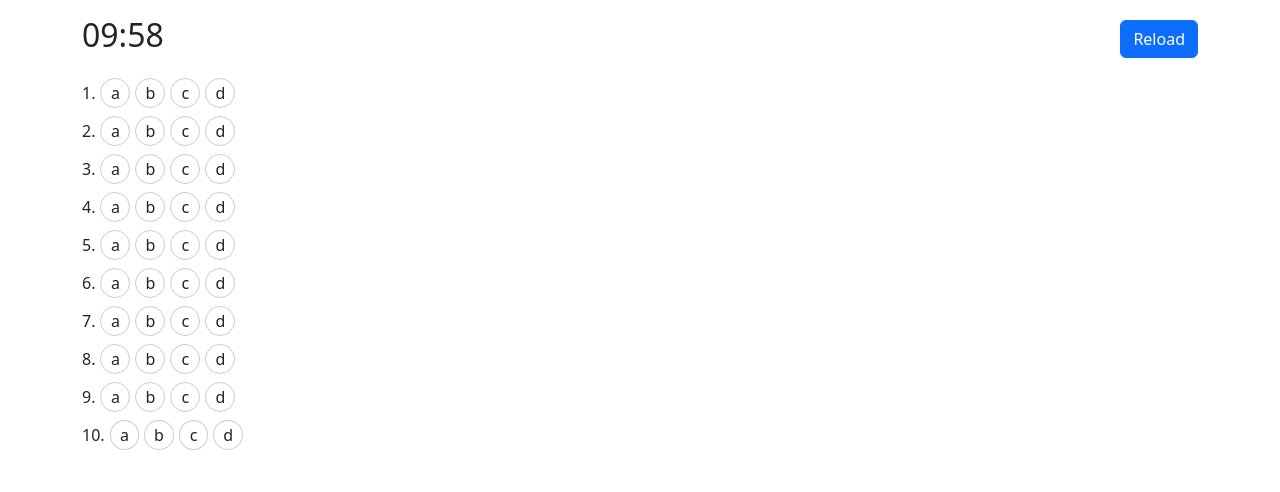
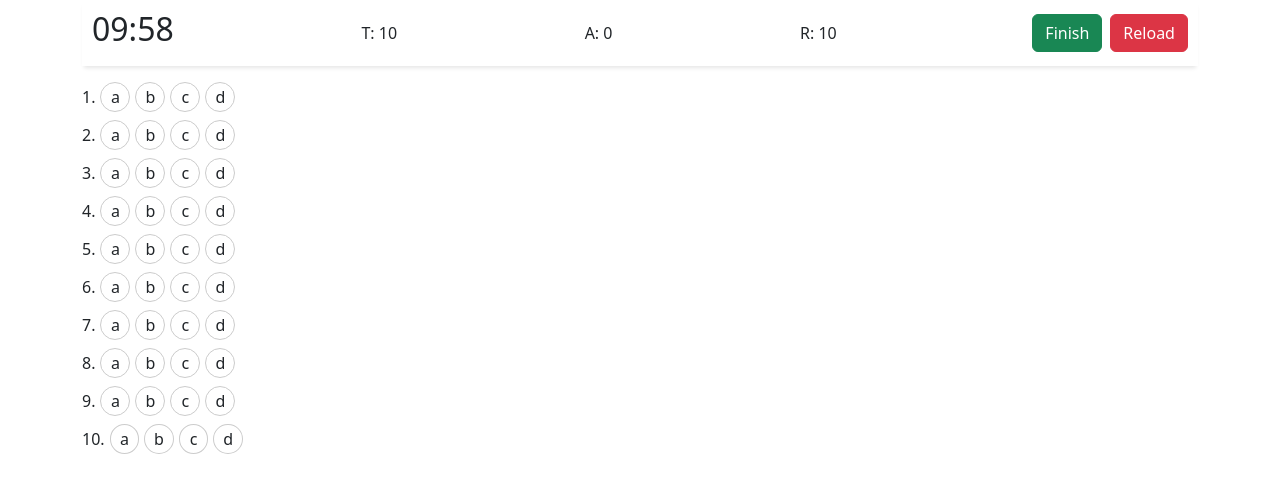
Before and after one commit to farhad0085/Model-Test-OMR, a React app: page / in a window 1280 px wide. Both pictures are taken after a click on the button "Start". Built offline with nearby package versions, Linux system fonts and the light colour scheme.

Commit message:
updated Timer header

```diff
--- a/src/App.css
+++ b/src/App.css
@@ -37,3 +37,12 @@
 .disabled-row {
   pointer-events: none;
 }
+
+.timerWrapper {
+  position: sticky;
+  background: white;
+  padding: 10px;
+  top: 0;
+  z-index: 100;
+  box-shadow: 0 4px 4px -2px rgba(0,0,0,0.1);
+}
--- a/src/components/OMRRow.js
+++ b/src/components/OMRRow.js
@@ -2,7 +2,7 @@ import React, { useState } from "react";
 
 const options = ["a", "b", "c", "d"];
 
-const OMRRow = ({ number, disableRow }) => {
+const OMRRow = ({ number, disableRow, setAnsweredQuestions }) => {
   const [isRowDisabled, setIsRowDisabled] = useState(false);
   const [value, setValue] = useState("");
 
@@ -18,6 +18,7 @@ const OMRRow = ({ number, disableRow }) => {
             className={`option ${value === option && "selected"}`}
             onClick={() => {
               setIsRowDisabled(true);
+              setAnsweredQuestions(answeredQuestions => answeredQuestions + 1)
               setValue(option);
             }}
           >
--- a/src/components/OMRSheet.js
+++ b/src/components/OMRSheet.js
@@ -8,13 +8,15 @@ export default function OMRSheet({
   numberOfQuestions,
   minutes,
   seconds,
+  negativeMark,
   handleReload,
 }) {
   const [isTimeUp, setIsTimeUp] = useState(false);
+  const [answeredQuestions, setAnsweredQuestions] = useState(0)
 
-  const handleTimeout = () => {
+  const handleTimeout = (message) => {
     confirmAlert({
-      title: "Time's up!",
+      title: message || "Time's up!",
       message: "",
       buttons: [
         {
@@ -41,12 +43,17 @@ export default function OMRSheet({
   }
 
   return (
-    <div>
-      <Timer
-        initialTime={parseInt(minutes) * 60 + parseInt(seconds)}
-        onTimeout={handleTimeout}
-        handleReload={handleReload}
-      />
+    <div style={{ position: "relative" }}>
+      <div className="timerWrapper">
+        <Timer
+          initialTime={parseInt(minutes) * 60 + parseInt(seconds)}
+          onTimeout={handleTimeout}
+          handleReload={handleReload}
+          numberOfQuestions={numberOfQuestions}
+          answeredQuestions={answeredQuestions}
+          remainingQuestions={numberOfQuestions - answeredQuestions}
+        />
+      </div>
 
       <div className="mt-3">
         <form>
@@ -54,7 +61,12 @@ export default function OMRSheet({
             {chunkArray(10).map((col, index) => (
               <Col className="mb-4" md={2} sm={12}>
                 {col.map((value) => (
-                  <OMRRow disableRow={isTimeUp} key={value} number={value} />
+                  <OMRRow
+                    setAnsweredQuestions={setAnsweredQuestions}
+                    disableRow={isTimeUp}
+                    key={value}
+                    number={value}
+                  />
                 ))}
               </Col>
             ))}
--- a/src/components/Timer.js
+++ b/src/components/Timer.js
@@ -1,11 +1,19 @@
 import React, { useState } from "react";
 
-export default function Timer({ initialTime, onTimeout, handleReload }) {
+export default function Timer({
+  initialTime,
+  onTimeout,
+  handleReload,
+  numberOfQuestions,
+  answeredQuestions,
+  remainingQuestions,
+}) {
   const [time, setTime] = useState(initialTime);
+  const [isFinished, setIsFinished] = useState(false);
 
   React.useEffect(() => {
     if (time <= 0) {
-      onTimeout();
+      onTimeout(isFinished ? "You've submitted the sheet." : null);
     } else {
       const intervalId = setInterval(() => {
         setTime((prevTime) => prevTime - 1);
@@ -24,11 +32,36 @@ export default function Timer({ initialTime, onTimeout, handleReload }) {
   };
 
   return (
-    <div className="mt-3 d-flex justify-content-between align-items-center">
+    <div className="d-flex justify-content-between align-items-center">
       <h2>{formatTime(time)}</h2>
-      <button type="button" className="btn btn-primary" onClick={handleReload}>
-        Reload
-      </button>
+      <p style={{ marginBottom: 0 }}>T: {numberOfQuestions}</p>
+      <p style={{ marginBottom: 0 }}>A: {answeredQuestions}</p>
+      <p style={{ marginBottom: 0 }}>R: {remainingQuestions}</p>
+
+      {/* {(isFinished || time === 0) && (
+        <>
+          <p style={{ marginBottom: 0 }}>C: {numberOfQuestions}</p>
+          <p style={{ marginBottom: 0 }}>W: {answeredQuestions}</p>
+          <p style={{ marginBottom: 0 }}>M: {remainingQuestions}</p>
+        </>
+      )} */}
+      <div>
+        {!(isFinished || time === 0) && (
+          <button
+            type="button"
+            className="btn btn-success mx-2"
+            onClick={() => {
+              setTime(0);
+              setIsFinished(true);
+            }}
+          >
+            Finish
+          </button>
+        )}
+        <button type="button" className="btn btn-danger" onClick={handleReload}>
+          Reload
+        </button>
+      </div>
     </div>
   );
 }
--- a/src/pages/Home.js
+++ b/src/pages/Home.js
@@ -7,6 +7,7 @@ const Home = () => {
   const [minutes, setMinutes] = useState("10");
   const [seconds, setSeconds] = useState("0");
   const [showOMR, setShowOMR] = useState(false);
+  const [negativeMark, setNegativeMark] = useState("0.5")
 
   const handleStart = () => {
     if (numberOfQuestions && minutes && seconds) {
@@ -29,6 +30,7 @@ const Home = () => {
         <div>
           <OMRSheet
             numberOfQuestions={parseInt(numberOfQuestions)}
+            negativeMark={negativeMark}
             minutes={minutes}
             seconds={seconds}
             handleReload={handleReload}
@@ -38,7 +40,7 @@ const Home = () => {
         <div>
           <h1 className="mt-3">OMR Sheet App</h1>
           <div className="row mt-3">
-            <div className="col-md-4">
+            <div className="col-md-3">
               <label htmlFor="numberOfQuestions" className="form-label">
                 Number of Questions:
               </label>
@@ -50,7 +52,19 @@ const Home = () => {
                 onChange={(e) => setNumberOfQuestions(e.target.value)}
               />
             </div>
-            <div className="col-md-4">
+            <div className="col-md-3">
+              <label htmlFor="numberOfQuestions" className="form-label">
+                Negative Mark Per Question:
+              </label>
+              <input
+                type="number"
+                className="form-control"
+                id="negativeMark"
+                value={negativeMark}
+                onChange={(e) => setNegativeMark(e.target.value)}
+              />
+            </div>
+            <div className="col-md-3">
               <label htmlFor="minutes" className="form-label">
                 Minutes:
               </label>
@@ -62,7 +76,7 @@ const Home = () => {
                 onChange={(e) => setMinutes(e.target.value)}
               />
             </div>
-            <div className="col-md-4">
+            <div className="col-md-3">
               <label htmlFor="seconds" className="form-label">
                 Seconds:
               </label>
```
